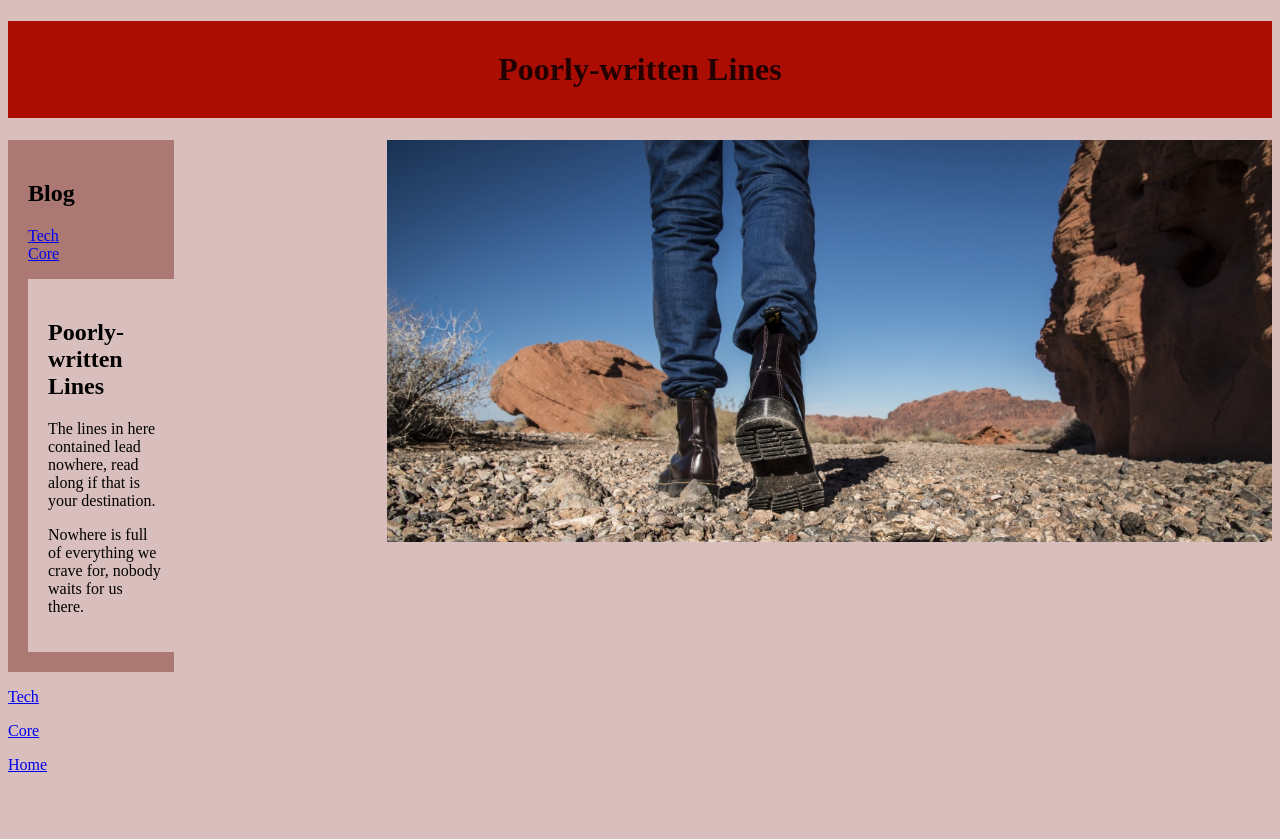
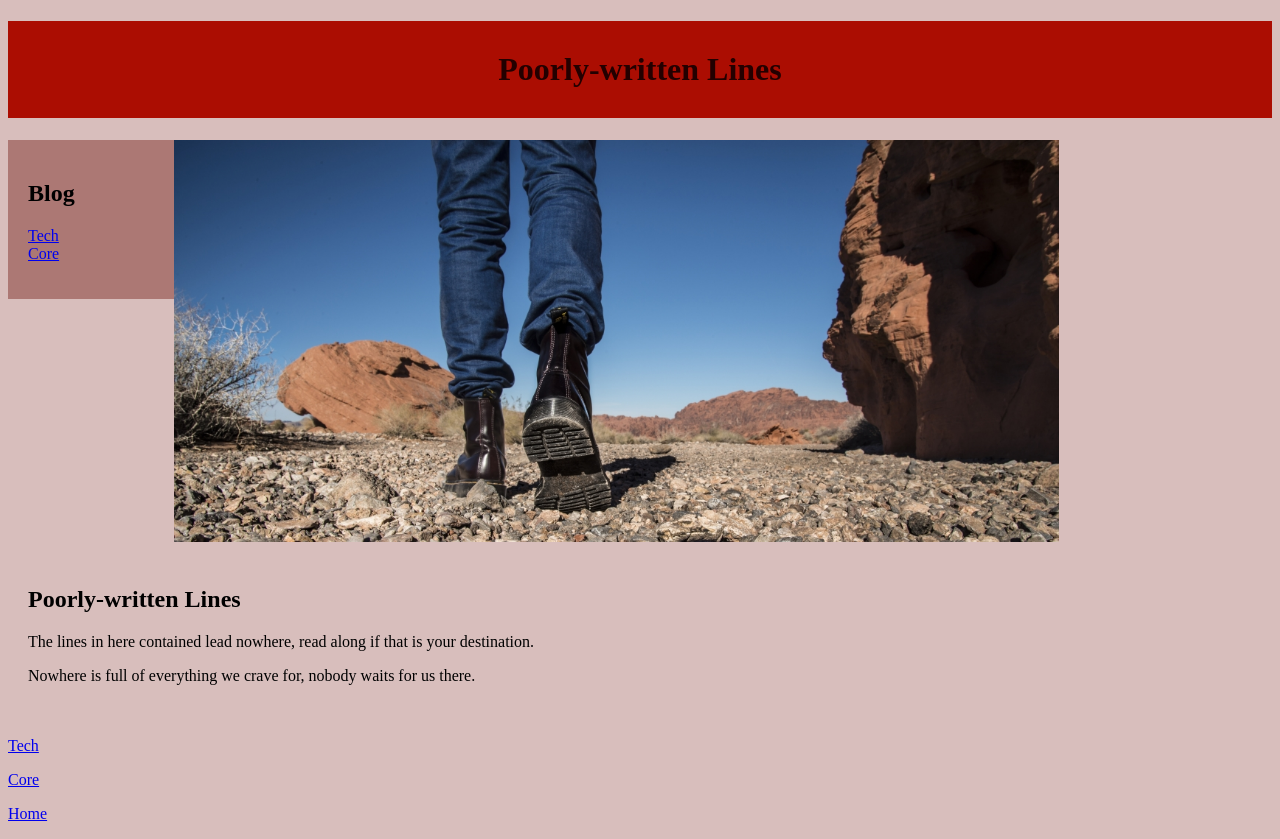
Before and after one commit to Om-GG/om-gg.github.io, a plain HTML site: page index.html in a window 1280 px wide. Before the commit the page ends 800 px from the top, so only its background shows below. Drawn offline with Linux system fonts and the light colour scheme.

Commit message:
Changes image float to top, closes the nav element and separates it from article

```diff
--- a/styles/main.css
+++ b/styles/main.css
@@ -13,7 +13,7 @@ h1 {
 }
 
 img {
-  float: right;
+  float: top;
 }
 
 nav {
```
Also changed, not shown: index.html (+1 -0 lines).
